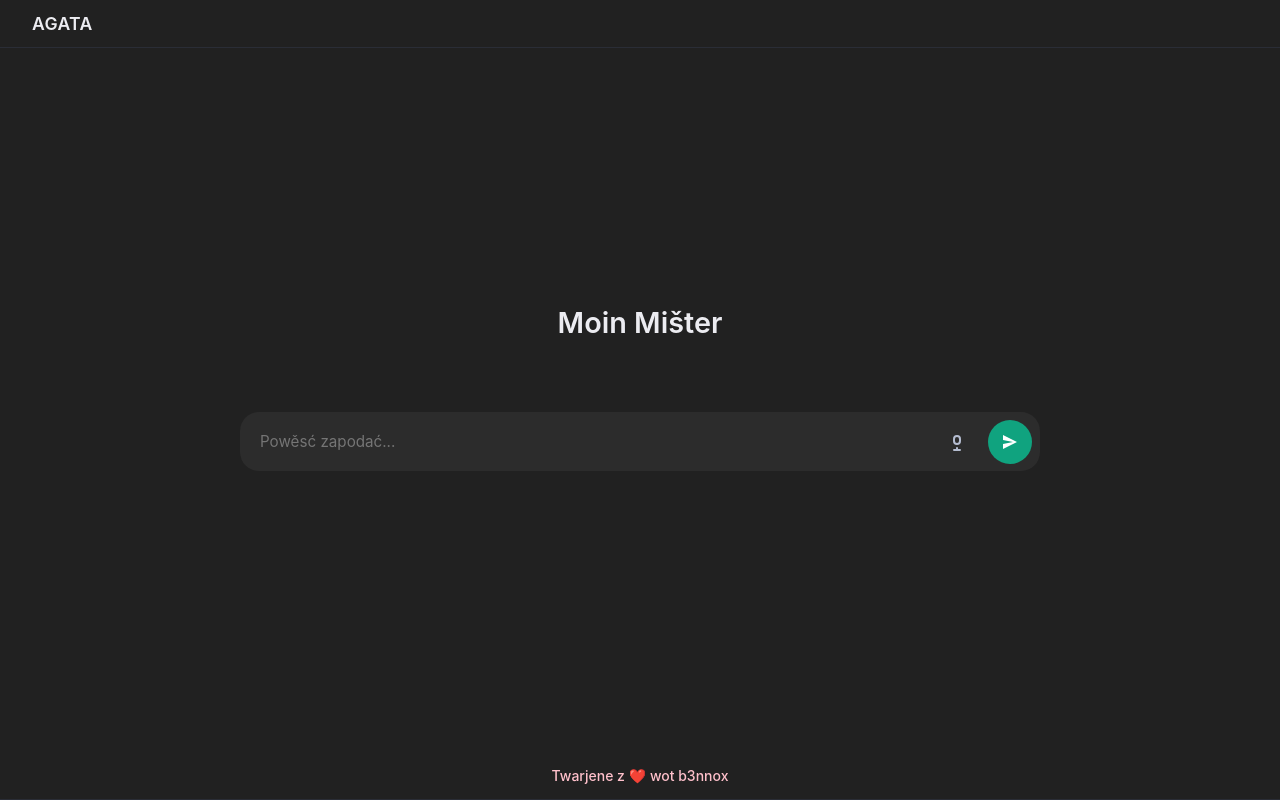
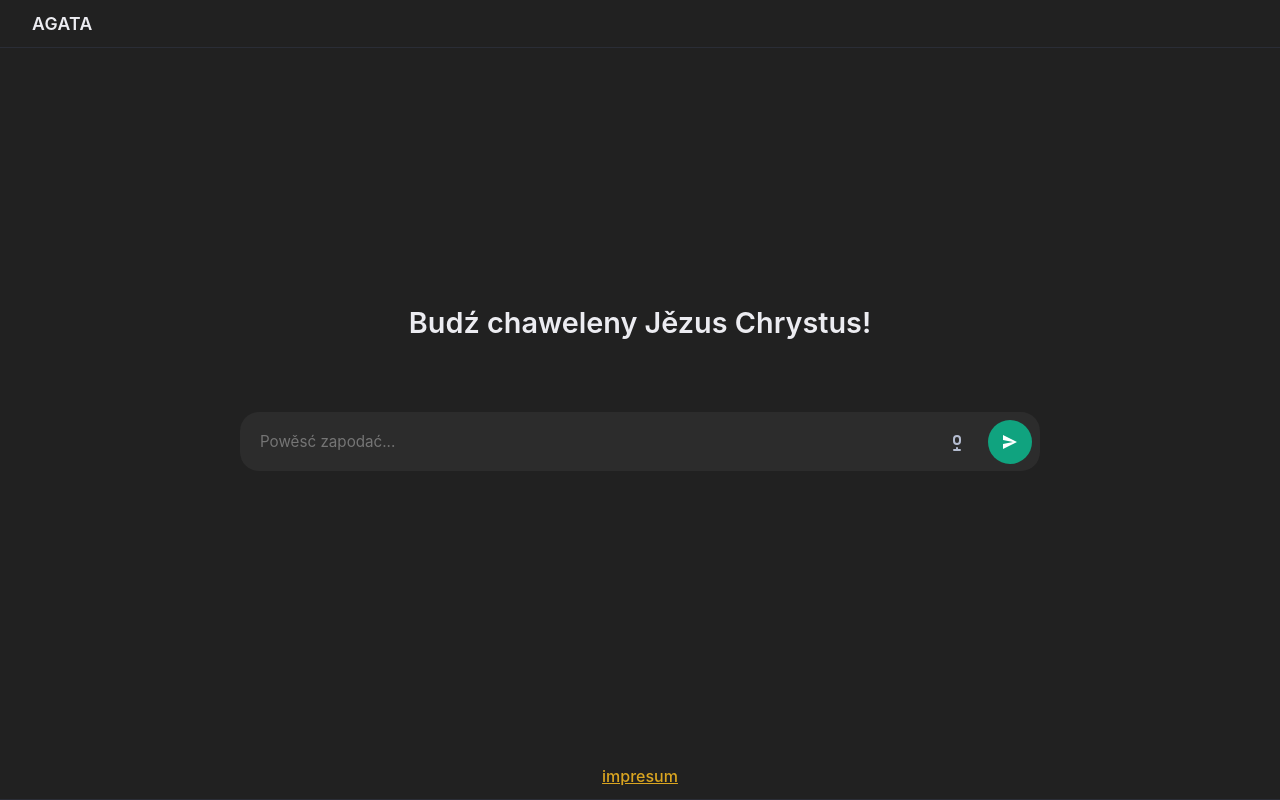
Before and after one commit to ZalozbaDev/agata-webapp, a React (Vite) app: page / in a window 1280 px wide. Built offline with nearby package versions, Linux system fonts and the light colour scheme; no server answers.

Commit message:
vorläufiges impresum

```diff
--- a/src/App.tsx
+++ b/src/App.tsx
@@ -11,11 +11,12 @@
   useLocation,
 } from 'react-router-dom'
 import Header from './components/header'
-import Footer from './components/footer'
+import { Footer } from './components/footer/index.tsx'
 import StartScreen from './pages/start'
 import ChatScreen from './pages/chat'
 import UrlsPage from './pages/urls'
 import DataPage from './pages/data'
+import ImpresumPage from './pages/impresum'
 import { MessageType } from './components/Message.tsx'
 import { chatService } from './services/api'
 import { getErrorType, getErrorMessage } from './types/errors'
@@ -191,13 +192,14 @@
       <Header />
       {isMain && isWide && <WociMikanje />}
       {isMain && isWide && <Wabjenje />}
+      {isMain && <Footer />}
       <div style={spacerStyle} /> {/* Spacer for fixed header */}
       <Routes>
         <Route path='/' element={<ChatApp />} />
         <Route path='/urls' element={<UrlsPage />} />
         <Route path='/data' element={<DataPage />} />
+        <Route path='/impresum' element={<ImpresumPage />} />
       </Routes>
-      <Footer />
     </div>
   )
 }
--- a/src/components/footer/index.tsx
+++ b/src/components/footer/index.tsx
@@ -1,16 +1,13 @@
-import React, { useState } from 'react'
+import React from 'react'
 import { Link } from 'react-router-dom'
-import { container, link } from './styles'
-import { CreateUrlRequest, urlService } from '../../services/urlService'
+import { container, impresumstyle } from './styles'
 
-const Footer: React.FC = () => {
+export const Footer: React.FC = () => {
   return (
-    <footer style={container}>
-      <Link style={link} to='http://b3nnox.de'>
-        Twarjene z ❤️ wot b3nnox
+    <footer style={{ ...container, zIndex: 9999}}>
+      <Link to='/impresum' style={{ ...impresumstyle, textDecoration: 'underline' }}>
+        impresum
       </Link>
     </footer>
-  )
+  );
 }
-
-export default Footer
--- a/src/components/footer/styles.ts
+++ b/src/components/footer/styles.ts
@@ -12,13 +12,13 @@
   position: 'fixed',
   bottom: 0,
   left: 0,
-  zIndex: 2000,
+  zIndex: 0,
 }
 
-export const link: React.CSSProperties = {
-  color: 'pink',
+export const impresumstyle: React.CSSProperties = {
+  color: 'goldenrod',
   textDecoration: 'none',
-  fontSize: '0.875rem',
+  fontSize: '1rem',
   fontWeight: 500,
-  transition: 'color 0.3s ease',
+  transition: 'color 0.3s ease'
 }
--- /dev/null
+++ b/src/pages/impresum/index.tsx
@@ -0,0 +1,16 @@
+import React from 'react';
+import {
+impresumtitlestyle,
+}
+from './styles';
+
+const ImpresumPage: React.FC = () => {
+  return (
+    <div>
+      <h1 style={impresumtitlestyle}>Impresum</h1>
+      <p>This is the impresum page content.</p>
+    </div>
+  )
+}
+
+export default ImpresumPage
--- /dev/null
+++ b/src/pages/impresum/styles.ts
@@ -0,0 +1,6 @@
+export const impresumtitlestyle: React.CSSProperties = {
+fontSize: '3.5rem',
+fontFamily: 'Arial, sans-serif',
+textDecoration: 'underline',
+color: 'cyan',
+}
```
